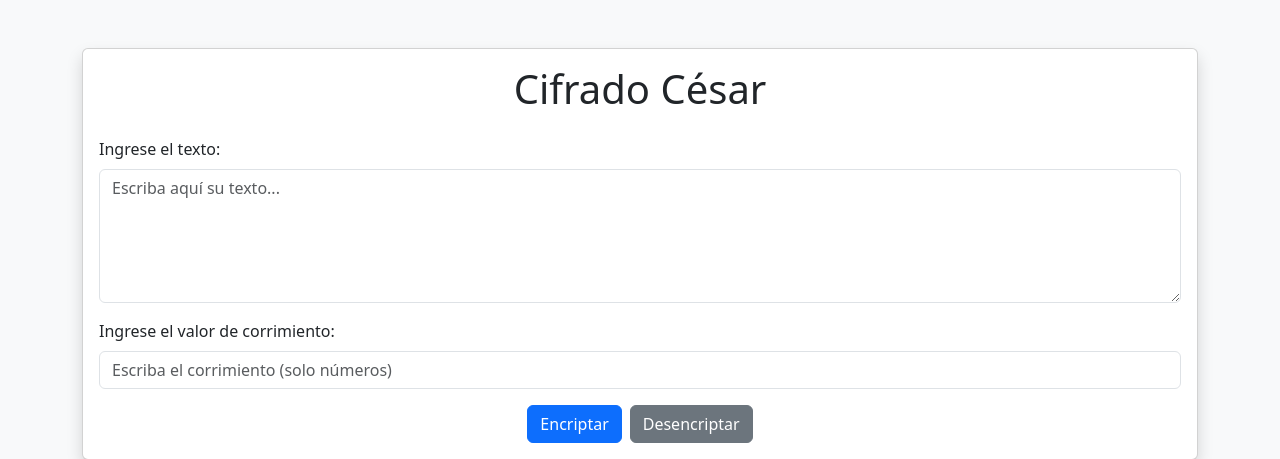
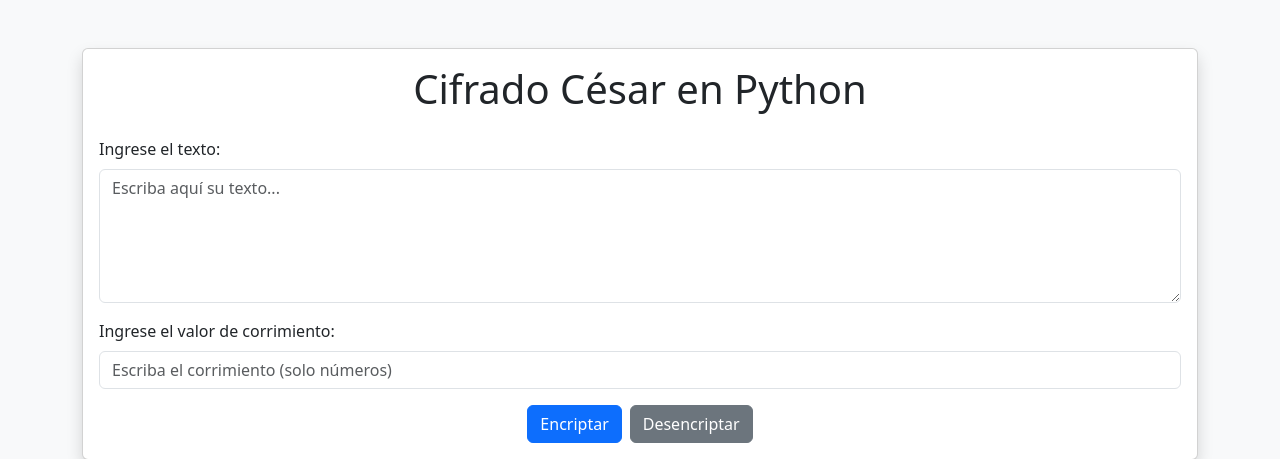
Before and after one commit to scs1022/criptografia, a Flask app: page / in a window 1280 px wide. Shown: the top 459 px of the page. Run offline with Flask 3, Linux system fonts and the light colour scheme.

Commit message:
update index.html

```diff
--- a/templates/index.html
+++ b/templates/index.html
@@ -4,7 +4,7 @@
     <meta charset="UTF-8">
     <meta http-equiv="X-UA-Compatible" content="IE=edge">
     <meta name="viewport" content="width=device-width, initial-scale=1.0">
-    <title>Cifrado César</title>
+    <title>Cifrado César en Python</title>
     <link href="https://cdn.jsdelivr.net/npm/bootstrap@5.3.0/dist/css/bootstrap.min.css" rel="stylesheet">
     <style>
         footer {
@@ -23,7 +23,7 @@
     <div class="container mt-5 mb-5">
         <div class="card shadow">
             <div class="card-body">
-                <h1 class="card-title text-center">Cifrado César</h1>
+                <h1 class="card-title text-center">Cifrado César en Python</h1>
                 <form method="POST" class="mt-4">
                     <div class="mb-3">
                         <label for="texto" class="form-label">Ingrese el texto:</label>
```
